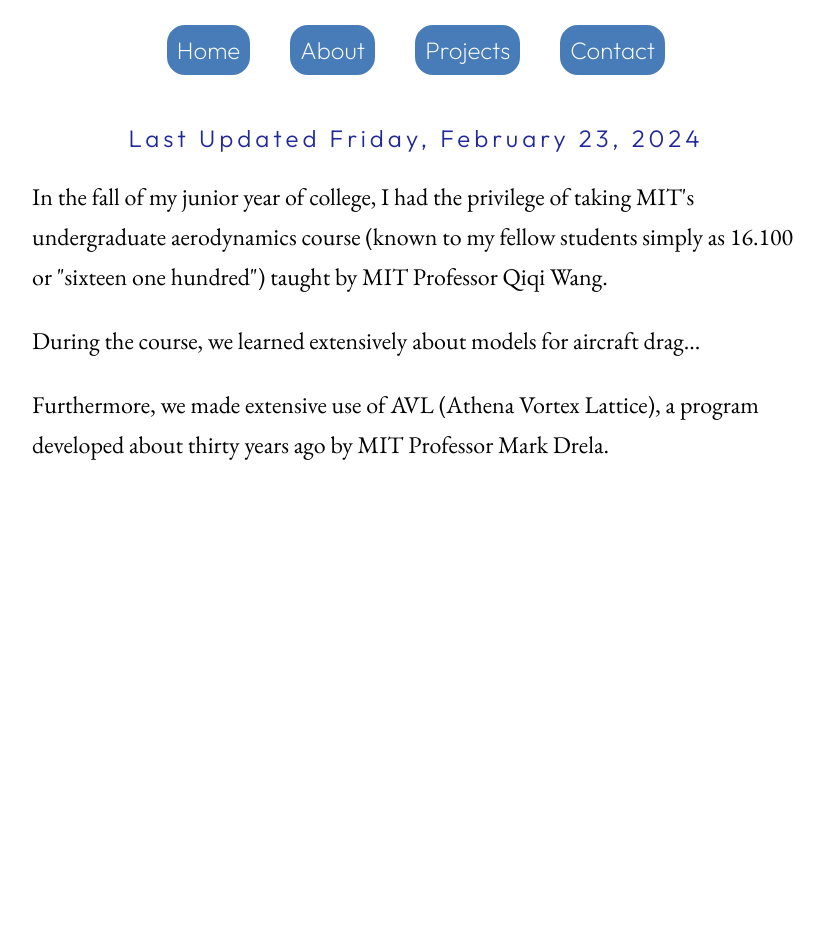
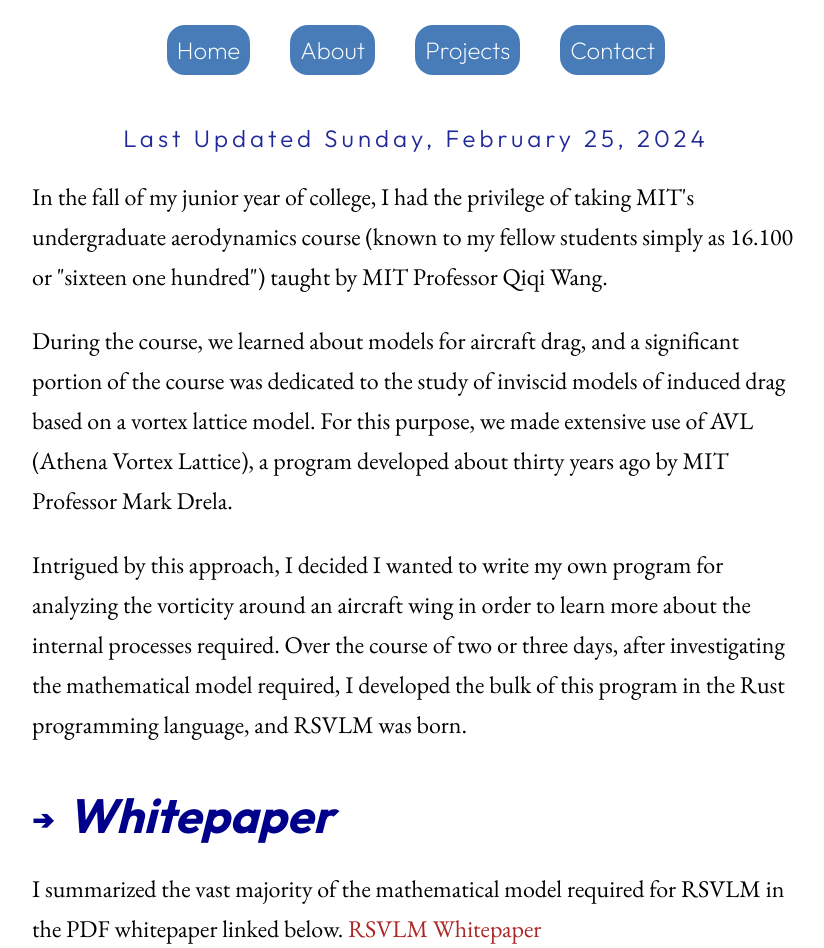
Before and after one commit to hobbsbros/personal-website, a plain HTML site: page projects/rsvlm.html in a window 1280 px wide. Shown: the part 204-1152 px from the top of the page, without its empty margins (224-1048 px from the left). Before the commit the page ends 800 px from the top, so only its background shows below. Drawn offline with nearby package versions, Linux system fonts and the light colour scheme.

Commit message:
Added RSVLM information

```diff
--- a/projects/rsvlm.html
+++ b/projects/rsvlm.html
@@ -17,11 +17,15 @@
     <a href="/contact">Contact</a>
 </div>
 
-<h6 class="last-updated-date">Last Updated Friday, February 23, 2024</h6>
+<h6 class="last-updated-date">Last Updated Sunday, February 25, 2024</h6>
 
 <p>In the fall of my junior year of college, I had the privilege of taking MIT's undergraduate aerodynamics course (known to my fellow students simply as 16.100 or "sixteen one hundred") taught by MIT Professor Qiqi Wang.
-<p>During the course, we learned extensively about models for aircraft drag...
-<p>Furthermore, we made extensive use of AVL (Athena Vortex Lattice), a program developed about thirty years ago by MIT Professor Mark Drela.
+<p>During the course, we learned about models for aircraft drag, and a significant portion of the course was dedicated to the study of inviscid models of induced drag based on a vortex lattice model.  For this purpose, we made extensive use of AVL (Athena Vortex Lattice), a program developed about thirty years ago by MIT Professor Mark Drela.
+<p>Intrigued by this approach, I decided I wanted to write my own program for analyzing the vorticity around an aircraft wing in order to learn more about the internal processes required.  Over the course of two or three days, after investigating the mathematical model required, I developed the bulk of this program in the Rust programming language, and RSVLM was born.<h2>Whitepaper</h2>
+<p>I summarized the vast majority of the mathematical model required for RSVLM in the PDF whitepaper linked below. <a href="documents/'RSVLM Whitepaper'.pdf">RSVLM Whitepaper</a> <h2>What's in a Name?</h2>
+<p>RSVLM is a simple acronym constructed from both its construction and its purpose.  I derived RS from the Rust programming language in which the program is written, and I derived VLM from Vortex Lattice Model, which descibes its purpose.<h2>Credits</h2>
+<p>Thanks to MIT Professor Qiqi Wang for teaching vortex lattice models in 16.100.
+<p>Thanks to MIT Professor Mark Drela for writing and documenting AVL, which inspired RSVLM.
 
 </body>
 </html>
```
Also changed, not shown: projects/argentum.html (+1 -1 lines), projects/elemental.html (+1 -1 lines), projects/mars-mission.html (+1 -1 lines), projects/rsvlm.txt, 1 other file.
